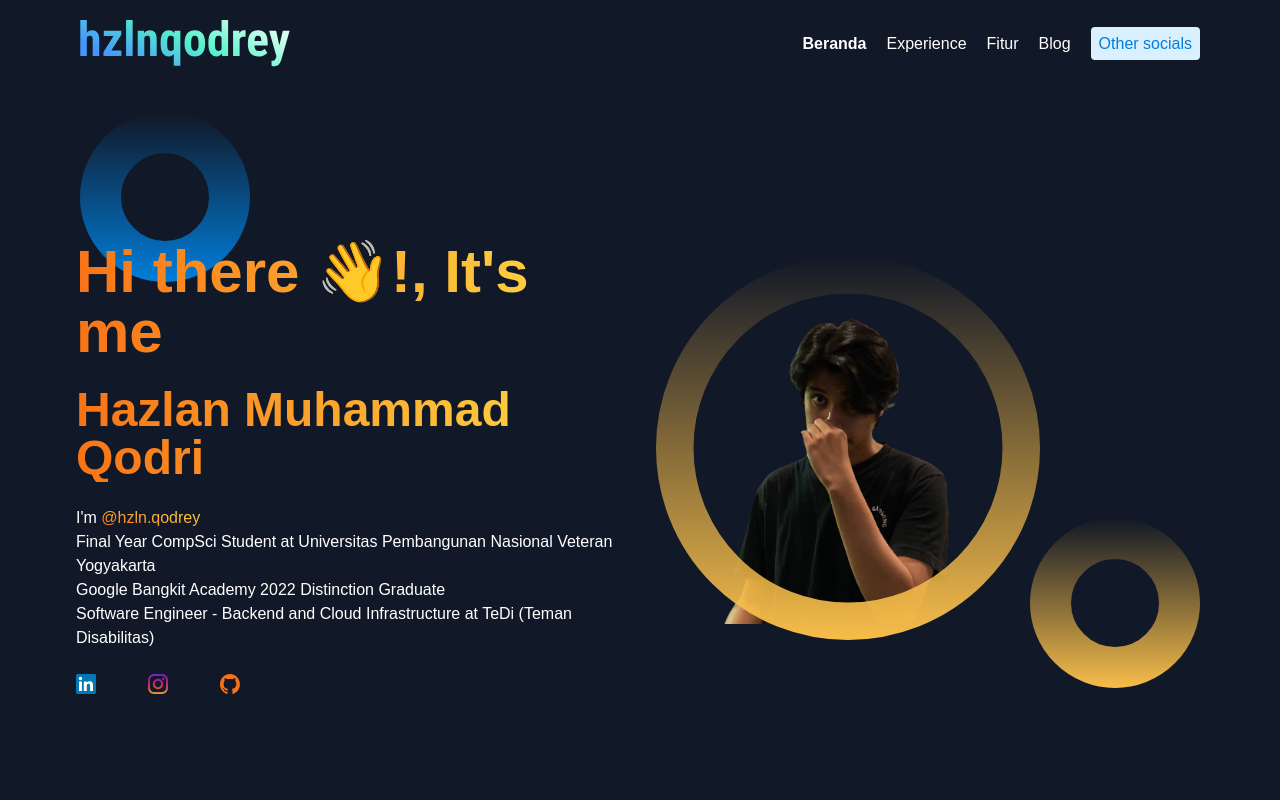
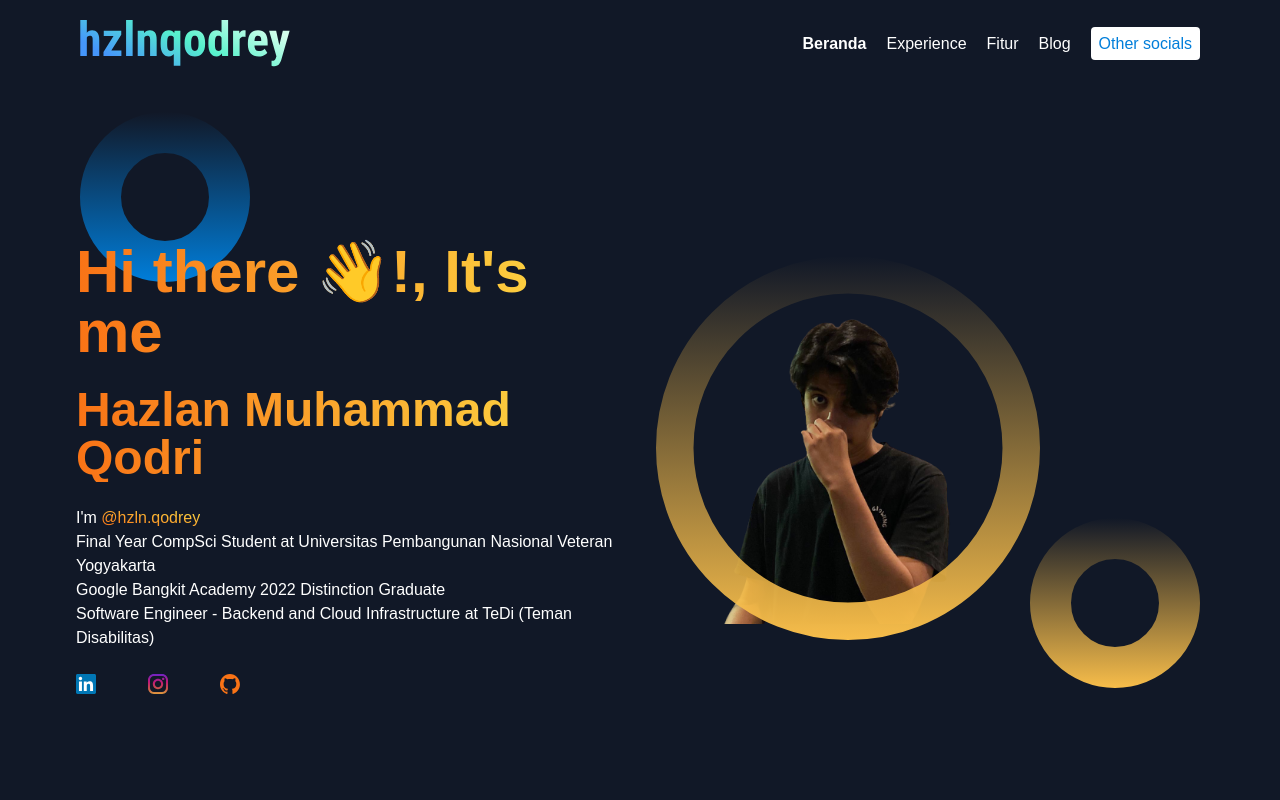
Before and after one commit to hzlnqodrey/hzlnqodrey-portofolio, a React (Create React App) app: page / in a window 1280 px wide. Shown: the top 800 px of the page. Built offline with nearby package versions, Linux system fonts and the light colour scheme.

Commit message:
fixing button navbar

```diff
--- a/src/parts/Navbar.js
+++ b/src/parts/Navbar.js
@@ -101,13 +101,10 @@ function Navbar() {
               scrollPosition >= 3000 && scrollPosition < 3700 ? 'font-bold' : 'font-normal',
               'mr-5'
             )}>Blog</a> </li>
-            {/* <li><a href="https://linktr.ee/tedi.temandisabilitas" className={classNames(
+            <li><a href="https://linktr.ee/hzlnqodrey" className={classNames(
               scrollPosition < 100 ? 'bg-white text-blue1' : 'bg-blue1 text-white',
               'rounded p-2 transition'
-            )}>Unduh Versi Beta</a></li> */}
-            <li><a href="https://linktr.ee/hzlnqodrey" className="rounded p-2 transition bg-blue3 text-blue1">
-              Other socials
-            </a></li>
+            )}>Other socials</a></li>
           </ul>
         </div>
       </nav>
```
